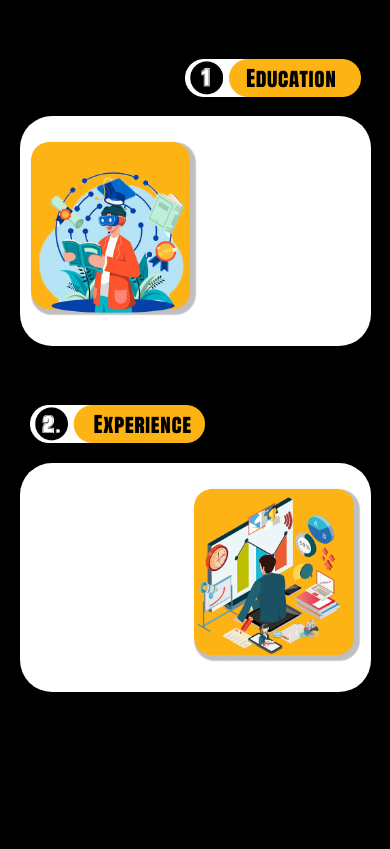
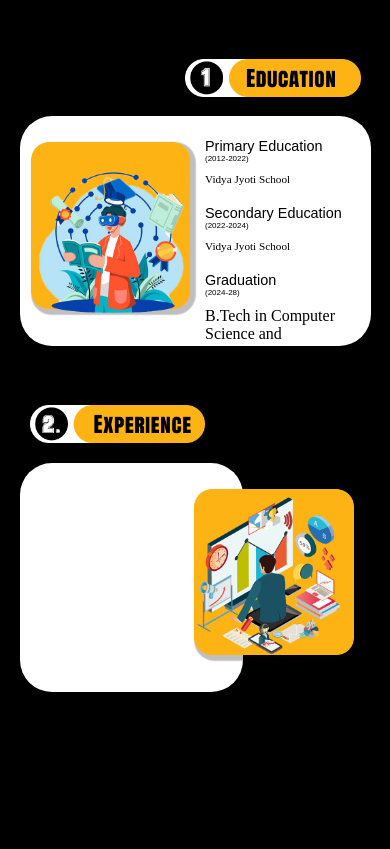
Before and after one commit to Deep-pdf/PortFolio, a plain HTML site: page index.html in a window 390 px wide. Shown: the part 1660-2509 px from the top of the page. Drawn offline with Linux system fonts and the light colour scheme; a web font is replaced by a local one.

Commit message:
content added

```diff
--- a/index.html
+++ b/index.html
@@ -8,11 +8,11 @@
     <link rel="stylesheet" href="style.css" class="rel">
     <link rel="stylesheet" href="animation.css" class="rel">
     <link rel="stylesheet" href="style2.css">
-        <link
+    <link
         href="https://fonts.googleapis.com/css2?family=Aldrich&family=Alex+Brush&family=Anton&family=Inter:ital,opsz,wght@0,14..32,100..900;1,14..32,100..900&family=Karantina:wght@300;400;700&family=Noto+Serif+Dives+Akuru&family=Outfit:wght@100..900&family=Poppins:ital,wght@0,100;0,200;0,300;0,400;0,500;0,600;0,700;0,800;0,900;1,100;1,200;1,300;1,400;1,500;1,600;1,700;1,800;1,900&family=Public+Sans:ital,wght@0,100..900;1,100..900&family=Roboto+Condensed:ital,wght@0,100..900;1,100..900&family=Ubuntu:ital,wght@0,300;0,400;0,500;0,700;1,300;1,400;1,500;1,700&display=swap"
         rel="stylesheet">
 
-        <script src="script.js" defer></script>
+    <script src="script.js" defer></script>
 </head>
 
 <body>
@@ -96,7 +96,34 @@
                     <img src="assets/innerboxv9.png" alt="" class="v9">
                     <img src="assets/okkka 1.png" alt="" class="eduimg">
                 </div>
+                <div class="subbb1">
+                    <div class="primary">
+                        <div class="subb1">
+                            <div>Primary Education</div>
+                            <div>(2012-2022)</div>
+                        </div>
+                        <div class="subb2">Vidya Jyoti School</div>
+                    </div>
 
+
+                    <div class="secondary">
+                        <div class="subb1">
+                            <div>Secondary Education</div>
+                            <div>(2022-2024)</div>
+                        </div>
+                        <div class="subb2">Vidya Jyoti School</div>
+                    </div>
+
+                    <div class="graduation">
+                        <div class="subb1">
+                            <div>Graduation</div>
+                            <div>(2024-28)</div>
+                        </div>
+                        <div class="sub1">B.Tech in Computer Science and Engineering</div>
+                        <div class="sub3">Rungta College of Engineering and Technology</div>
+                    </div>
+
+                </div>
             </div>
         </div>
 
@@ -110,6 +137,13 @@
                 <div class="innerbox2">
                     <img src="assets/innerboxv9.png" alt="" class="v9">
                     <img src="assets/pngegg 1.png" alt="" class="expimg">
+                </div>
+
+                <div class="subbb2">
+                    <div class="internship">
+                        <div class="subb1">Internship(2023)</div>
+                        <div class="subb2">Video Editor Intern at The Viral Fever(TVF)</div>
+                    </div>
                 </div>
 
             </div>
--- a/style.css
+++ b/style.css
@@ -343,6 +343,44 @@ body {
     position: relative;
 }
 
+.subbb1{
+    color: black;
+    position: absolute;
+    top: 15%;
+    left: 40%;
+    gap: 5rem;
+}
+
+.subb1{
+    font-family: 'Aldrich', sans-serif;
+    font-weight: 400;
+    font-style: normal;
+    font-size: 2rem;
+    padding-bottom: 10px;
+    display: flex;
+    align-items: baseline;
+}
+
+.subb2{
+    font-size: 1rem;
+}
+
+.subb1 div:nth-child(2){
+    font-size: 1rem;
+}
+
+.primary{
+    padding: 20px;
+}
+
+.secondary{
+    padding: 20px;
+}
+
+.graduation{
+    padding: 20px;
+}
+
 .v8 {
     height: 100%;
     width: 100%;
--- a/style2.css
+++ b/style2.css
@@ -105,87 +105,120 @@
         line-height: 1.5;
     }
 
-    .iam{
+    .iam {
         line-height: 1.5;
     }
 
-    .line2{
+    .line2 {
         width: 100%;
     }
 
-    .line3{
+    .line3 {
         flex-direction: column;
         line-height: 1;
     }
 
-    .main2text{
+    .main2text {
         padding-left: 10%;
         transform: translateY(3rem);
     }
 
-    .main3{
+    .main3 {
         height: 100vh;
     }
 
-    .education{
+    .education {
         height: 50%;
-        width:90vw;
+        width: 90vw;
         padding: 20px;
     }
 
-    .experience{
+    .subbb1 {
+        top: 5%;
+        left: 50%;
+    }
+
+    .subb1 {
+        font-size: 0.9rem;
+        flex-direction: column;
+    }
+
+    .subb1 div:nth-child(2){
+    font-size: 0.5rem;
+}
+
+    .subb2 {
+        font-size: 0.7rem;
+    }
+
+    .primary {
+        padding: 10px;
+    }
+
+    .secondary {
+        padding: 10px;
+    }
+
+    .graduation {
+        padding: 10px;
+    }
+
+
+    .experience {
         height: 50%;
         width: 90vw;
         padding: 20px;
 
     }
 
-    .titl1, .titl2{
+    .titl1,
+    .titl2 {
         width: 50%;
     }
 
-    .mainbox1{
-        height:60%;
+    .mainbox1 {
+        height: 60%;
     }
 
-    .v8{
+    .v8 {
         border-radius: 2rem;
     }
 
-    .innerbox, .innerbox2{
+    .innerbox,
+    .innerbox2 {
         height: 80%;
     }
 
-    .mainbox2{
+    .mainbox2 {
         height: 60%;
     }
 
-        .main5{
+    .main5 {
         overflow-x: hidden;
     }
 
-    .bodycontent{
+    .bodycontent {
         width: 95%;
         height: 62%;
     }
 
-    .main5-title{
+    .main5-title {
         top: 5rem;
     }
 
-    .titlesss{
+    .titlesss {
         gap: 0.5rem;
     }
 
-    .probox{
+    .probox {
         border-radius: 1rem 1rem 0 0;
     }
 
-    .probox.dominant{
+    .probox.dominant {
         height: 4rem;
     }
 
-    .probox:not(.dominant){
+    .probox:not(.dominant) {
         height: 2.5rem;
     }
 
```
